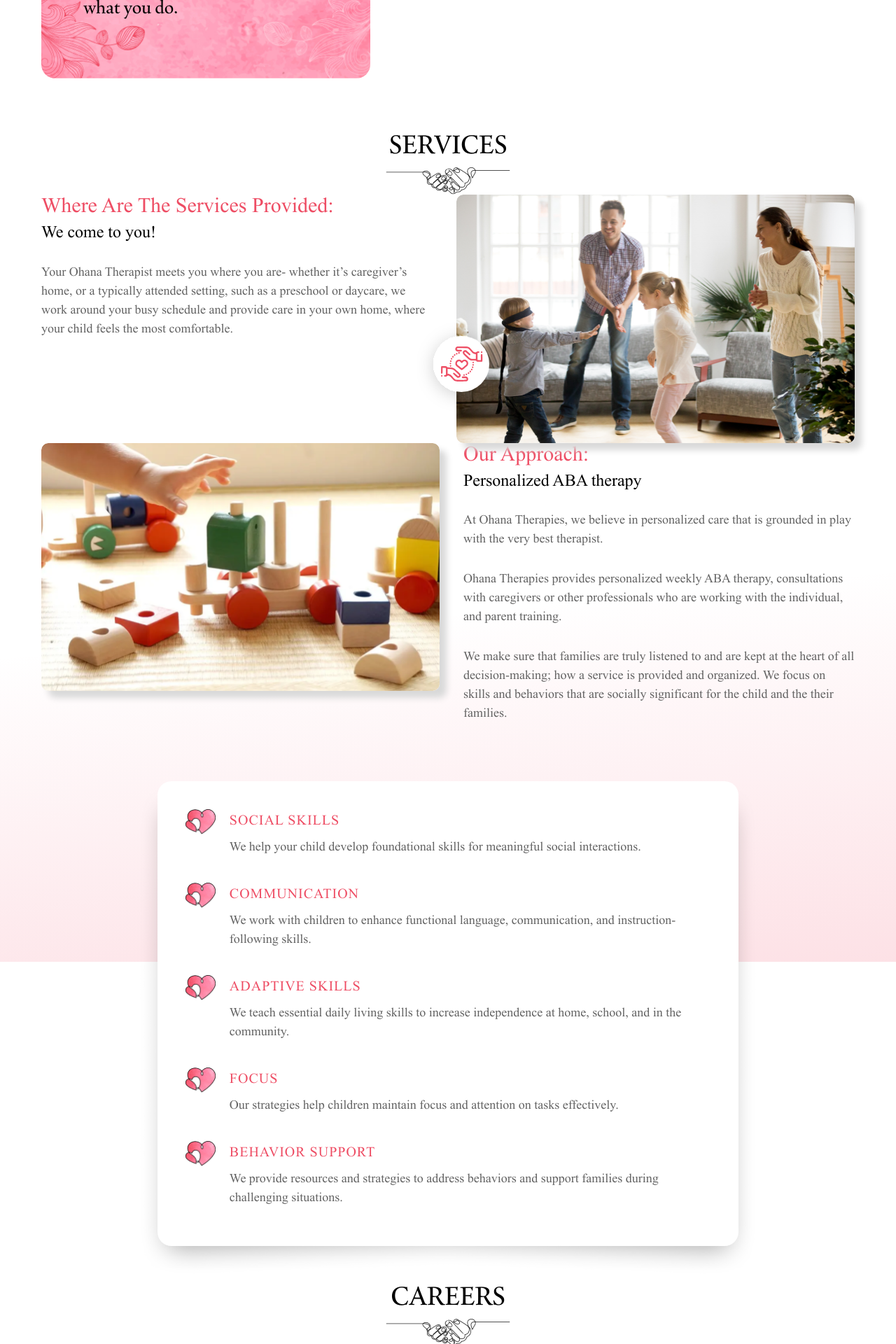
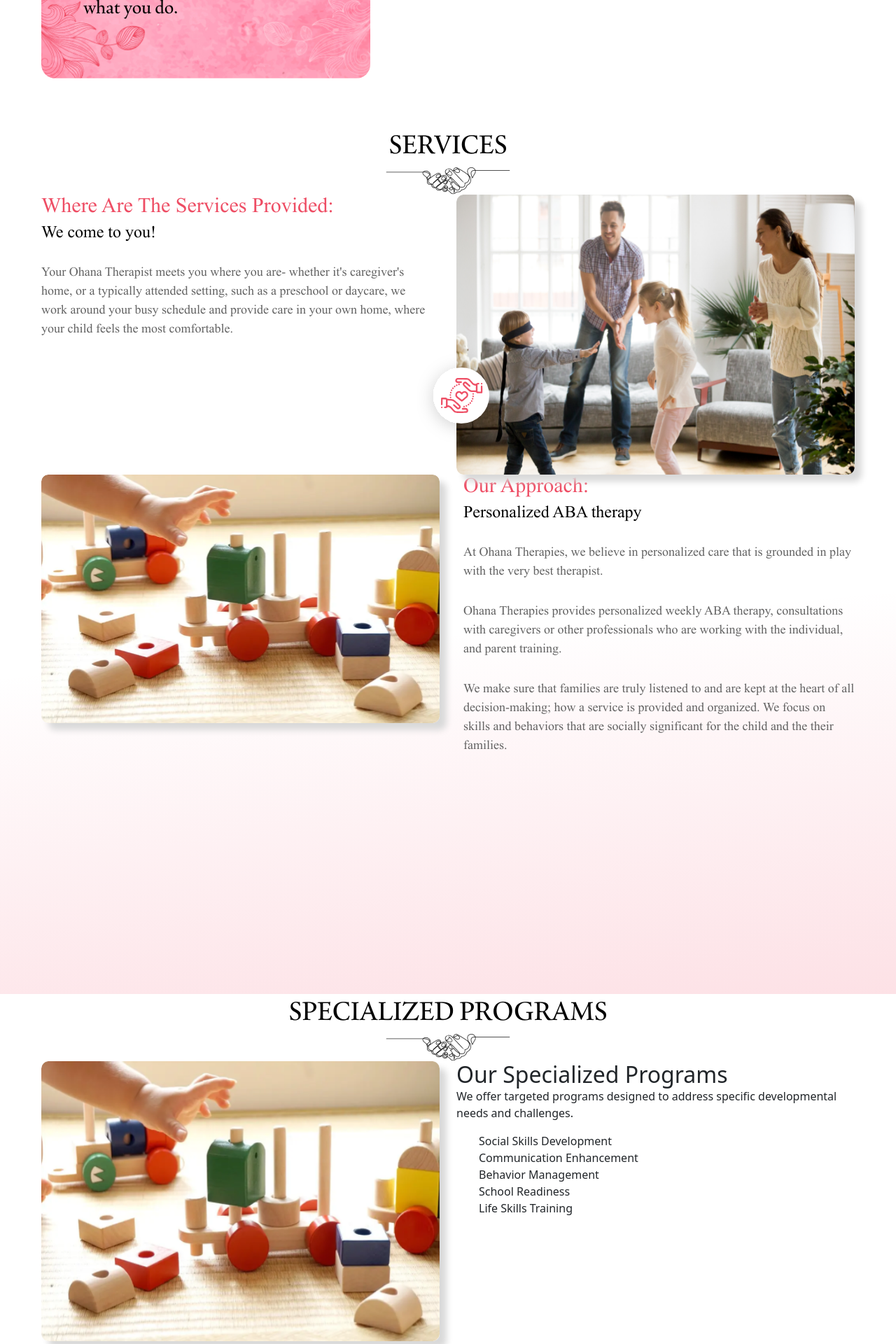
Before and after one commit to amarmatharu/ohana-therapies, a React (Create React App) app: page / in a window 1280 px wide. Shown: the part 1860-3780 px from the top of the page at 70% size. Built offline with nearby package versions, Linux system fonts and the light colour scheme; a web font is replaced by a local one.

Commit message:
added SEO

```diff
--- a/src/components/Careers.js
+++ b/src/components/Careers.js
@@ -51,7 +51,7 @@ const Careers = () => (
               </div>
               <div className="careers_input input_group">
                 <select aria-label="Position Interested In">
-                  <option value="">I’m Interested In</option>
+                  <option value="">I'm Interested In</option>
                   <option value="Behavior Interventionist">Behavior Interventionist</option>
                 </select>
                 <div className="file-upload">
--- a/src/components/Hero.js
+++ b/src/components/Hero.js
@@ -1,5 +1,5 @@
 import React from 'react';
-import { Helmet } from 'react-helmet';
+import SEO from './SEO';
 import '../assets/css/style.css';
 import social1 from '../assets/images/social-1.svg';
 import social2 from '../assets/images/social-4.svg';
@@ -8,12 +8,50 @@ import hero2 from '../assets/images/hero-img-2.png';
 import hero3 from '../assets/images/hero-img-3.png';
 import hero4 from '../assets/images/hero-img-4.png';
 
-const Hero = () => (
+const Hero = () => {
+  const structuredData = {
+    "@context": "https://schema.org",
+    "@type": "WebPage",
+    "name": "Ohana Therapies - ABA Therapy Services",
+    "description": "Empowering families through personalized Applied Behavior Analysis therapy in Santa Clara, CA.",
+    "url": "https://ohanatherapies.com",
+    "mainEntity": {
+      "@type": "Organization",
+      "name": "Ohana Therapies",
+      "description": "A leading ABA therapy provider committed to family-centered care",
+      "url": "https://ohanatherapies.com",
+      "logo": "https://ohanatherapies.com/logo.png",
+      "sameAs": [
+        "https://www.facebook.com/ohanatherapies/",
+        "https://www.linkedin.com/company/ohana-therapies"
+      ],
+      "address": {
+        "@type": "PostalAddress",
+        "addressLocality": "Santa Clara",
+        "addressRegion": "CA",
+        "addressCountry": "US"
+      },
+      "contactPoint": {
+        "@type": "ContactPoint",
+        "contactType": "customer service",
+        "telephone": "+1-408-123-4567",
+        "email": "info@ohanatherapies.com"
+      }
+    }
+  };
+
+  return (
     <section id="hero_sec">
-    <Helmet>
-      <title>Welcome to Ohana Therapies</title>
-      <meta name="description" content="Empowering families through personalized Applied Behavior Analysis therapy." />
-    </Helmet>
+      <SEO
+        title="Ohana Therapies | ABA Therapy Services in Santa Clara"
+        description="Empowering families through personalized Applied Behavior Analysis therapy. Join our waitlist for compassionate, family-centered care."
+        keywords="ABA therapy, autism therapy, behavioral therapy, Santa Clara therapy, family-centered care"
+        structuredData={structuredData}
+        image={hero1}
+        breadcrumbs={[
+          { name: 'Home', url: 'https://ohanatherapies.com' }
+        ]}
+      />
       <div className="container">
         <div className="cm_row">
           <div className="hero_content_wrap">
@@ -65,5 +103,6 @@ const Hero = () => (
       </div>
     </section>
   );
+};
 
 export default Hero;
--- /dev/null
+++ b/src/components/SEO.js
@@ -0,0 +1,77 @@
+import React from 'react';
+import { Helmet } from 'react-helmet';
+import { useLocation } from 'react-router-dom';
+
+const SEO = ({
+  title,
+  description,
+  keywords,
+  structuredData,
+  breadcrumbs,
+  image,
+  type = 'website'
+}) => {
+  const location = useLocation();
+  const canonicalUrl = `https://ohanatherapies.com${location.pathname}`;
+
+  // Construct breadcrumb schema if provided
+  const breadcrumbSchema = breadcrumbs ? {
+    "@context": "https://schema.org",
+    "@type": "BreadcrumbList",
+    "itemListElement": breadcrumbs.map((item, index) => ({
+      "@type": "ListItem",
+      "position": index + 1,
+      "name": item.name,
+      "item": item.url
+    }))
+  } : null;
+
+  return (
+    <Helmet>
+      {/* Basic Meta Tags */}
+      <title>{title}</title>
+      <meta name="description" content={description} />
+      <meta name="keywords" content={keywords} />
+      <meta name="viewport" content="width=device-width, initial-scale=1" />
+      <meta charSet="utf-8" />
+      <meta name="robots" content="index, follow" />
+      <link rel="canonical" href={canonicalUrl} />
+
+      {/* Open Graph */}
+      <meta property="og:title" content={title} />
+      <meta property="og:description" content={description} />
+      <meta property="og:type" content={type} />
+      <meta property="og:url" content={canonicalUrl} />
+      {image && <meta property="og:image" content={image} />}
+
+      {/* Twitter Card */}
+      <meta name="twitter:card" content="summary_large_image" />
+      <meta name="twitter:title" content={title} />
+      <meta name="twitter:description" content={description} />
+      {image && <meta name="twitter:image" content={image} />}
+
+      {/* Additional Meta Tags */}
+      <meta name="author" content="Ohana Therapies" />
+      <meta name="revisit-after" content="7 days" />
+      <meta name="language" content="English" />
+      <meta name="geo.region" content="US-CA" />
+      <meta name="geo.placename" content="Santa Clara" />
+
+      {/* Structured Data */}
+      {structuredData && (
+        <script type="application/ld+json">
+          {JSON.stringify(structuredData)}
+        </script>
+      )}
+
+      {/* Breadcrumb Schema */}
+      {breadcrumbSchema && (
+        <script type="application/ld+json">
+          {JSON.stringify(breadcrumbSchema)}
+        </script>
+      )}
+    </Helmet>
+  );
+};
+
+export default SEO;
--- a/src/components/Services.js
+++ b/src/components/Services.js
@@ -1,4 +1,5 @@
 import React from 'react';
+import SEO from './SEO';
 import '../assets/js/bootstrap.bundle.js';
 import '../assets/js/bootstrap.bundle.js.map';
 import '../assets/js/custom.js';
@@ -10,19 +11,80 @@ import subtract from '../assets/images/Subtract.png';
 import services_1 from '../assets/images/services_1.png';
 import service_icon from '../assets/images/icon.svg';
 import service_image from '../assets/images/services_2.png';
-const Services = () => (
+
+const Services = () => {
+  const structuredData = {
+    "@context": "https://schema.org",
+    "@type": "Service",
+    "name": "ABA Therapy Services",
+    "description": "Comprehensive Applied Behavior Analysis therapy services for children and families in Santa Clara, CA.",
+    "provider": {
+      "@type": "Organization",
+      "name": "Ohana Therapies",
+      "sameAs": "https://ohanatherapies.com"
+    },
+    "areaServed": {
+      "@type": "City",
+      "name": "Santa Clara",
+      "containedInPlace": {
+        "@type": "State",
+        "name": "California"
+      }
+    },
+    "hasOfferCatalog": {
+      "@type": "OfferCatalog",
+      "name": "ABA Therapy Services",
+      "itemListElement": [
+        {
+          "@type": "Offer",
+          "itemOffered": {
+            "@type": "Service",
+            "name": "In-Home ABA Therapy",
+            "description": "Personalized ABA therapy sessions conducted in the comfort of your home"
+          }
+        },
+        {
+          "@type": "Offer",
+          "itemOffered": {
+            "@type": "Service",
+            "name": "Family Training",
+            "description": "Comprehensive training for families to support their child's development"
+          }
+        }
+      ]
+    }
+  };
+
+  return (
     <section className="page-section" id="service_sec">
+      <SEO
+        title="ABA Therapy Services | Ohana Therapies"
+        description="Discover our comprehensive ABA therapy services, including in-home therapy and family training programs in Santa Clara, CA."
+        keywords="ABA therapy services, in-home therapy, family training, behavioral therapy, Santa Clara ABA"
+        structuredData={structuredData}
+        image={services_1}
+        breadcrumbs={[
+          { name: 'Home', url: 'https://ohanatherapies.com' },
+          { name: 'Services', url: 'https://ohanatherapies.com/#service_sec' }
+        ]}
+      />
       <div className="container">
         <div className="cm_sec_ttile">
           <div className="sec_ttile">
-							<h2 className="sec_titel_text">SERVICES</h2>
-							<img src={subtract} alt="" />
+            <h1 className="sec_titel_text">SERVICES</h1>
+            <img src={subtract} alt="Decorative separator" loading="lazy" />
           </div>
         </div>
         <div className="row mt_top_30">
           <div className="col-md-6 col-12 order-md-2 p_rr">
             <div className="service_img">
-								<img src={services_1} alt="" />
+              <img
+                src={services_1}
+                alt="ABA therapy session in progress"
+                width="600"
+                height="400"
+                loading="lazy"
+              />
             </div>
             <div className="service_icon">
               <img src={service_icon} alt="" />
@@ -33,7 +95,7 @@ const Services = () => (
               <h3 className="service_title">Where are the services provided:</h3>
               <h6 className="service_sub">We come to you!</h6>
               <p className="service_text">
-									Your Ohana Therapist meets you where you are- whether it’s caregiver’s home, or a
+                Your Ohana Therapist meets you where you are- whether it's caregiver's home, or a
                 typically attended setting, such as a preschool or daycare, we work around your busy
                 schedule and provide care in your
                 own home, where your child feels the most comfortable.
@@ -68,10 +130,8 @@ const Services = () => (
           </div>
         </div>
       </div>
-
     </section>
-
-
   );
+};
 
 export default Services;
--- a/src/components/Services2.js
+++ b/src/components/Services2.js
@@ -1,68 +1,104 @@
 import React from 'react';
-import { Helmet } from 'react-helmet';
+import SEO from './SEO';
 import '../assets/css/style.css';
-import servise_box from '../assets/images/servise_box.png';
-import heart from '../assets/images/heart.png';
+import subtract from '../assets/images/Subtract.png';
+import services2Image from '../assets/images/services_2.png';
 
-const Services2 = () => (
-  <section className="page-section" id="service_2_sec">
-    <Helmet>
-      <title>Specialized Services - Ohana Therapies</title>
-      <meta name="description" content="Discover our specialized services at Ohana Therapies, including social skills, communication, and behavior support." />
-    </Helmet>
-    <div className="container">
-      <div className="shape_bg">
-        <img src={servise_box} alt="Decorative background shape" loading="lazy" />
-      </div>
-      <div className="service_2_content">
-        <div className="media_content">
-          <div className="media_img">
-            <img src={heart} alt="Social skills icon" loading="lazy" />
-          </div>
-          <div className="media_boby">
-            <h2 className="media_title">Social Skills</h2>
-            <p className="media_text">We help your child develop foundational skills for meaningful social interactions.</p>
+const Services2 = () => {
+  const structuredData = {
+    "@context": "https://schema.org",
+    "@type": "Service",
+    "name": "ABA Therapy Programs",
+    "description": "Specialized ABA therapy programs focusing on social skills, communication, and behavior management.",
+    "provider": {
+      "@type": "Organization",
+      "name": "Ohana Therapies",
+      "sameAs": "https://ohanatherapies.com"
+    },
+    "areaServed": {
+      "@type": "City",
+      "name": "Santa Clara",
+      "containedInPlace": {
+        "@type": "State",
+        "name": "California"
+      }
+    },
+    "hasOfferCatalog": {
+      "@type": "OfferCatalog",
+      "name": "Specialized ABA Programs",
+      "itemListElement": [
+        {
+          "@type": "Offer",
+          "itemOffered": {
+            "@type": "Service",
+            "name": "Social Skills Development",
+            "description": "Programs designed to enhance social interaction and communication skills"
+          }
+        },
+        {
+          "@type": "Offer",
+          "itemOffered": {
+            "@type": "Service",
+            "name": "Behavior Management",
+            "description": "Strategies and techniques for managing challenging behaviors"
+          }
+        }
+      ]
+    }
+  };
+
+  return (
+    <section className="page-section" id="services2_sec">
+      <SEO
+        title="Specialized ABA Programs | Ohana Therapies"
+        description="Explore our specialized ABA therapy programs focusing on social skills development and behavior management in Santa Clara, CA."
+        keywords="ABA programs, social skills therapy, behavior management, specialized therapy, Santa Clara ABA"
+        structuredData={structuredData}
+        image={services2Image}
+        breadcrumbs={[
+          { name: 'Home', url: 'https://ohanatherapies.com' },
+          { name: 'Services', url: 'https://ohanatherapies.com/#service_sec' },
+          { name: 'Specialized Programs', url: 'https://ohanatherapies.com/#services2_sec' }
+        ]}
+      />
+      <div className="container">
+        <div className="cm_sec_ttile">
+          <div className="sec_ttile">
+            <h1 className="sec_titel_text">SPECIALIZED PROGRAMS</h1>
+            <img src={subtract} alt="Decorative separator" loading="lazy" />
           </div>
         </div>
-        <div className="media_content">
-          <div className="media_img">
-            <img src={heart} alt="Communication icon" loading="lazy" />
+        <div className="row">
+          <div className="col-md-6 col-12">
+            <div className="service_img">
+              <img
+                src={services2Image}
+                alt="Child participating in social skills therapy"
+                width="600"
+                height="400"
+                loading="lazy"
+              />
+            </div>
           </div>
-          <div className="media_boby">
-            <h2 className="media_title">Communication</h2>
-            <p className="media_text">We work with children to enhance functional language, communication, and instruction-following skills.</p>
-          </div>
-        </div>
-        <div className="media_content">
-          <div className="media_img">
-            <img src={heart} alt="Adaptive skills icon" loading="lazy" />
-          </div>
-          <div className="media_boby">
-            <h2 className="media_title">Adaptive Skills</h2>
-            <p className="media_text">We teach essential daily living skills to increase independence at home, school, and in the community.</p>
-          </div>
-        </div>
-        <div className="media_content">
-          <div className="media_img">
-            <img src={heart} alt="Focus skills icon" loading="lazy" />
-          </div>
-          <div className="media_boby">
-            <h2 className="media_title">Focus</h2>
-            <p className="media_text">Our strategies help children maintain focus and attention on tasks effectively.</p>
-          </div>
-        </div>
-        <div className="media_content">
-          <div className="media_img">
-            <img src={heart} alt="Behavior support icon" loading="lazy" />
-          </div>
-          <div className="media_boby">
-            <h2 className="media_title">Behavior Support</h2>
-            <p className="media_text">We provide resources and strategies to address behaviors and support families during challenging situations.</p>
+          <div className="col-md-6 col-12">
+            <div className="service_content_wrap">
+              <h2 className="service_content_title">Our Specialized Programs</h2>
+              <p className="service_dummy_content">
+                We offer targeted programs designed to address specific developmental needs and challenges.
+              </p>
+              <ul className="service_list">
+                <li>Social Skills Development</li>
+                <li>Communication Enhancement</li>
+                <li>Behavior Management</li>
+                <li>School Readiness</li>
+                <li>Life Skills Training</li>
+              </ul>
+            </div>
           </div>
         </div>
       </div>
-    </div>
-  </section>
-);
+    </section>
+  );
+};
 
 export default Services2;
```
Also changed, not shown: src/App.js (+19 -0 lines), src/components/About.js (+42 -10 lines), src/components/Header.js (+23 -12 lines), public/robots.txt, 1 other file (tests, documents, lock files or other folders). Lines whose indentation alone changed are shown as unchanged.
